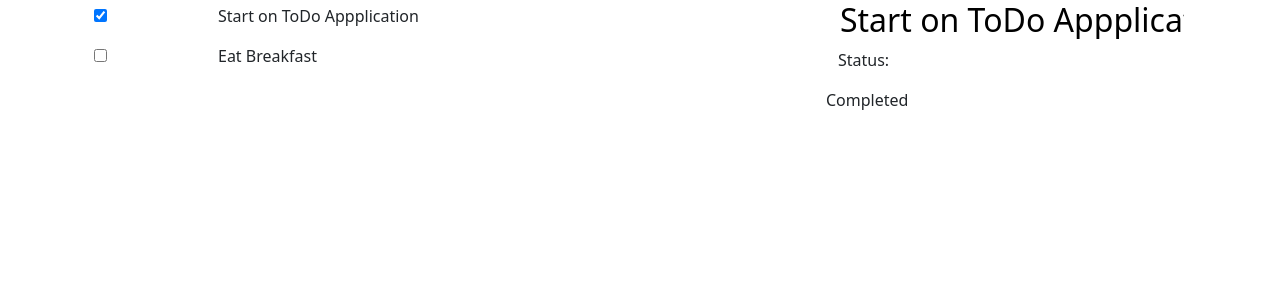
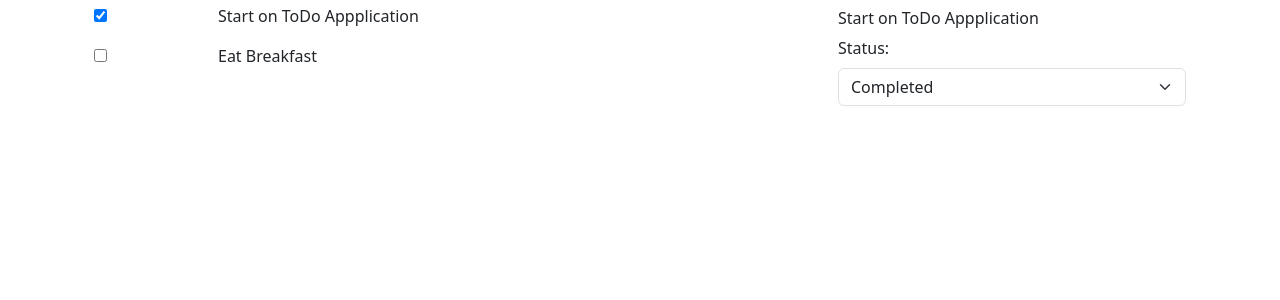
Before and after one commit to chrisgawbill/ToDoWebApp, a React (Create React App) app: page / in a window 1280 px wide. Both pictures are taken after a click on the checkbox 100 px from the left and 15 px from the top of the page. Shown: the top 300 px of the page. Built offline with nearby package versions, Linux system fonts and the light colour scheme.

Commit message:
Changed to bootstrap-react form controls

```diff
--- a/src/components/todo-info-panel.tsx
+++ b/src/components/todo-info-panel.tsx
@@ -1,5 +1,5 @@
-import { Col, Row } from "react-bootstrap";
-import { Todo } from "../data/Todo";
+import { Col, Form, Row } from "react-bootstrap";
+import { Todo, isCompleted } from "../data/Todo";
 import { useState } from "react";
 
 interface ToDoInfoPanelProps {
@@ -7,27 +7,36 @@ interface ToDoInfoPanelProps {
 }
 export default function ToDoInfoPanel({ toDoItem }: ToDoInfoPanelProps) {
   const [toDoItemName, setToDoItemName] = useState<string>(toDoItem.name);
+  const [toDoItemStatus, setToDoItemStatus] = useState<isCompleted>(toDoItem.completed)
   return (
+    <Form>
       <Col>
         <Row>
-        <h2>
-          <input
+          <Form.Control
             type="text"
             value={toDoItemName}
             style={{ border: "none", width: "100%" }}
+            onChange={(event) => {
+              setToDoItemName(event.target.value);
+            }}
           />
-        </h2>
         </Row>
         <Row>
-        <p>Status: </p>
-        {ConvertStatusBool(toDoItem.completed)}
+          <Form.Group>
+            <Form.Label>Status: </Form.Label>
+            <Form.Select value={toDoItemStatus} onChange={(event) => {
+              if(event.target.value === "0"){
+                setToDoItemStatus(isCompleted.NotCompleted)
+              }else{
+                setToDoItemStatus(isCompleted.Completed)
+              }
+            }}>
+              <option value={isCompleted.NotCompleted}>Not Completed</option>
+              <option value={isCompleted.Completed}>Completed</option>
+            </Form.Select>
+          </Form.Group>
         </Row>
       </Col>
+    </Form>
   );
 }
-function ConvertStatusBool(toDoItemStatus: Boolean) {
-  if (toDoItemStatus === true) {
-    return "Completed";
-  }
-  return "Not Completed";
-}
--- a/src/components/todo-row.tsx
+++ b/src/components/todo-row.tsx
@@ -1,7 +1,7 @@
 import React, { useState } from "react";
 import { Col, Container, Row } from "react-bootstrap";
 import "../styles/components/todo-row.css";
-import { Todo } from "../data/Todo";
+import { Todo, isCompleted } from "../data/Todo";
 interface ToDoRowProps {
   toDoItem: Todo,
   rowState:Boolean,
@@ -16,7 +16,12 @@ export default function ToDoRow({ toDoItem, rowState, rowOnClick, currentToDoSel
     }}>
       <Col xs={6} lg={2}>
         <input type="checkbox" onClick={() => {
-          toDoItem.completed = !toDoItem.completed
+          if(toDoItem.completed === 0){
+            toDoItem.completed = 1
+          }
+          else{
+            toDoItem.completed = 0
+          }
         }}></input>
       </Col>
       <Col xs={6} lg={10}>{toDoItem.name}</Col>
--- a/src/data/Todo.ts
+++ b/src/data/Todo.ts
@@ -1,10 +1,14 @@
 export class Todo{
-    constructor(public name:string, public completed:boolean){
+    constructor(public name:string, public completed:isCompleted){
         this.name=  name;
         this.completed = completed;
     }
 }
+export enum isCompleted{
+    NotCompleted = 0,
+    Completed = 1
+}
 export var initialToDoData:Todo[] = [
-    new Todo("Start on ToDo Appplication", false),
-    new Todo("Eat Breakfast", false)
+    new Todo("Start on ToDo Appplication", isCompleted.NotCompleted),
+    new Todo("Eat Breakfast", isCompleted.Completed)
 ]
--- a/src/pages/Home.tsx
+++ b/src/pages/Home.tsx
@@ -1,5 +1,5 @@
 import { useState } from "react";
-import { Todo, initialToDoData } from "../data/Todo";
+import { Todo, initialToDoData, isCompleted } from "../data/Todo";
 import ToDoRow from "../components/todo-row";
 import { Col, Container, Row } from "react-bootstrap";
 import ToDoInfoPanel from "../components/todo-info-panel";
@@ -10,7 +10,7 @@ import ToDoInfoPanel from "../components/todo-info-panel";
 export default function Home() {
   const [toDoList, setToDoList] = useState<Todo[]>(initialToDoData);
   const [addPanelState, setAddPanelState] = useState<Boolean>(false)
-  const [currentToDoItem, setCurrentToDoItem] = useState<Todo>(new Todo("",false))
+  const [currentToDoItem, setCurrentToDoItem] = useState<Todo>(new Todo("", isCompleted.NotCompleted))
   return (
     <Container>
       <Row>
```
Lines whose indentation alone changed are shown as unchanged.
